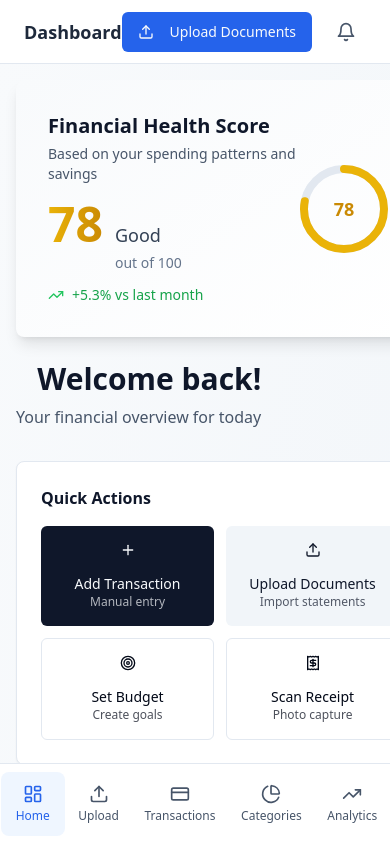
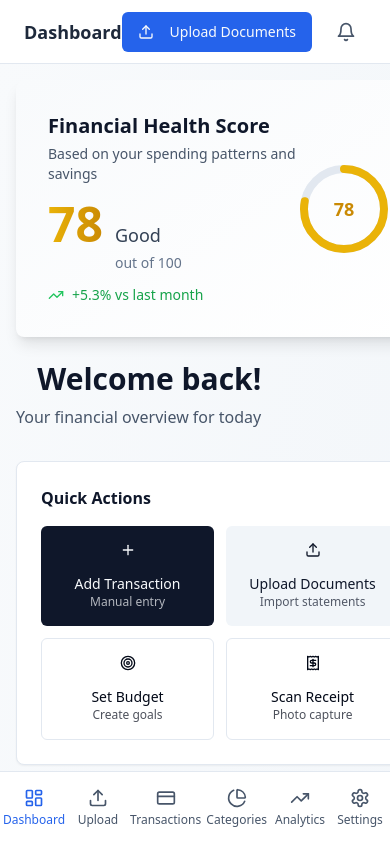
Before and after one commit to dvlshah/finance-vision-ai-flow, a React (Vite) app: page / in a window 390 px wide. Shown: the top 842 px of the page. Built offline with nearby package versions, Linux system fonts and the light colour scheme.

Commit message:
Refactor: Navigation Simplification
Remove redundant links in the dashboard and ensure consistency between the sidebar and mobile navigation.

```diff
--- a/src/components/layout/Sidebar.tsx
+++ b/src/components/layout/Sidebar.tsx
@@ -15,7 +15,7 @@ import { cn } from '@/lib/utils';
 
 const menuItems = [
   { icon: LayoutDashboard, label: 'Dashboard', path: '/' },
-  { icon: Upload, label: 'Upload Documents', path: '/upload' },
+  { icon: Upload, label: 'Upload', path: '/upload' },
   { icon: CreditCard, label: 'Transactions', path: '/transactions' },
   { icon: PieChart, label: 'Categories', path: '/categories' },
   { icon: TrendingUp, label: 'Analytics', path: '/analytics' },
--- a/src/components/navigation/MobileBottomNav.tsx
+++ b/src/components/navigation/MobileBottomNav.tsx
@@ -5,24 +5,26 @@ import {
   Upload,
   CreditCard,
   PieChart,
-  TrendingUp
+  TrendingUp,
+  Settings
 } from 'lucide-react';
 import { cn } from '@/lib/utils';
 
 const navItems = [
-  { icon: LayoutDashboard, label: 'Home', path: '/' },
+  { icon: LayoutDashboard, label: 'Dashboard', path: '/' },
   { icon: Upload, label: 'Upload', path: '/upload' },
   { icon: CreditCard, label: 'Transactions', path: '/transactions' },
   { icon: PieChart, label: 'Categories', path: '/categories' },
   { icon: TrendingUp, label: 'Analytics', path: '/analytics' },
+  { icon: Settings, label: 'Settings', path: '/settings' },
 ];
 
 export const MobileBottomNav = () => {
   const location = useLocation();
 
   return (
-    <div className="md:hidden fixed bottom-0 left-0 right-0 bg-white border-t border-slate-200 z-50">
-      <div className="flex items-center justify-around py-2">
+    <div className="fixed bottom-0 left-0 right-0 bg-white border-t border-slate-200 md:hidden z-50">
+      <nav className="flex items-center justify-around py-2">
         {navItems.map((item) => {
           const isActive = location.pathname === item.path;
           return (
@@ -30,29 +32,33 @@ export const MobileBottomNav = () => {
               key={item.path}
               to={item.path}
               className={cn(
-                "flex flex-col items-center justify-center p-3 rounded-lg transition-colors min-w-[64px] min-h-[56px]",
+                "flex flex-col items-center justify-center p-2 rounded-lg transition-colors min-w-[60px]",
                 isActive
-                  ? "text-blue-600 bg-blue-50"
-                  : "text-slate-600 hover:text-blue-600 hover:bg-blue-50"
+                  ? "text-blue-600"
+                  : "text-slate-600"
               )}
             >
               <item.icon
                 size={20}
                 className={cn(
-                  "mb-1",
-                  isActive ? "text-blue-600" : "text-slate-600"
+                  "transition-colors mb-1",
+                  isActive
+                    ? "text-blue-600"
+                    : "text-slate-600"
                 )}
               />
               <span className={cn(
-                "text-xs font-medium",
-                isActive ? "text-blue-600" : "text-slate-600"
+                "text-xs font-medium transition-colors",
+                isActive
+                  ? "text-blue-600"
+                  : "text-slate-600"
               )}>
                 {item.label}
               </span>
             </Link>
           );
         })}
-      </div>
+      </nav>
     </div>
   );
 };
```
